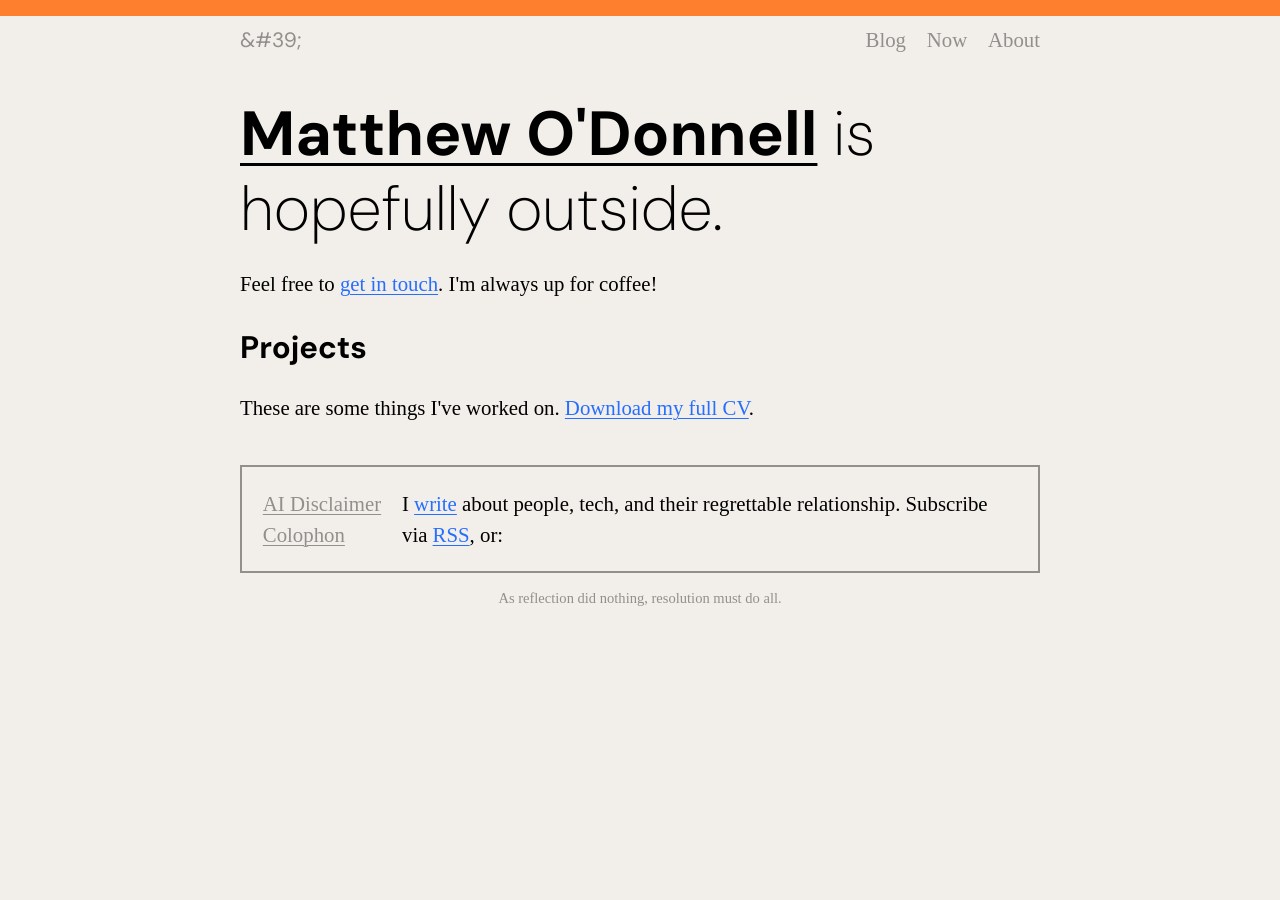
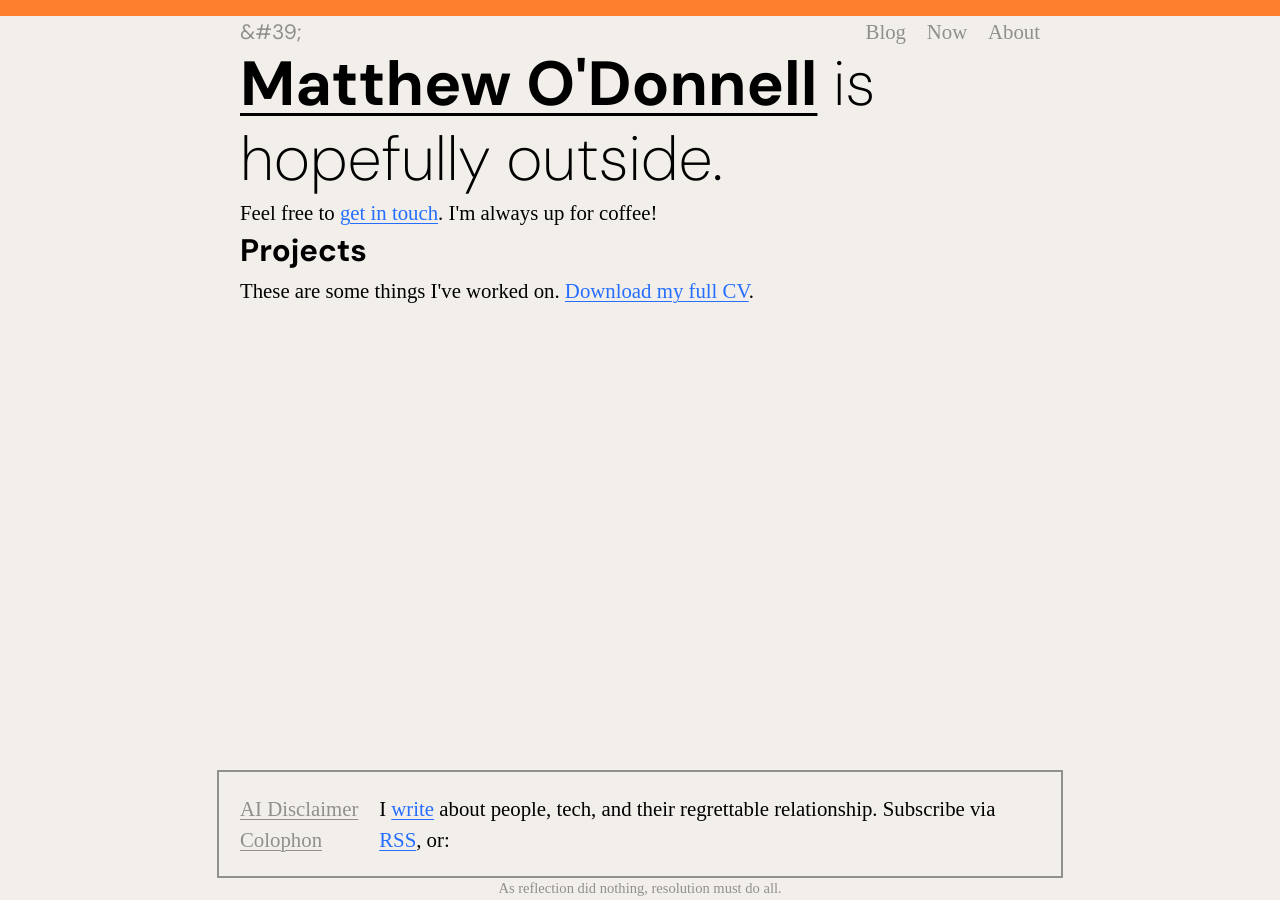
Before and after one commit to mattjamesod/personal-website, a Jekyll site: the page built from index.html, in a window 1280 px wide. Built offline with Jekyll 4.4.1, drawn with Linux system fonts in a browser that asks for light colours; some web fonts are replaced.

Commit message:
big guns

```diff
--- a/_layouts/with_navigation.html
+++ b/_layouts/with_navigation.html
@@ -18,8 +18,8 @@ layout: default
 <main class="center">
 	{{ content }}
 </main>
-<footer class="center">
-	<div class="footer-inner-container">
+<footer>
+	<div class="center footer-inner-container">
 		<nav>
 			<ul>
 				<li><a href="/ai-disclaimer">AI Disclaimer</a></li>
@@ -28,5 +28,5 @@ layout: default
 		</nav>
 		<p>I <a class="accent-color" href="/blog">write</a> about people, tech, and their regrettable relationship. Subscribe via  <a class="accent-color" href="mailto:mattjamesod@gmail.com" target="_blank"> RSS</a>, or:</p>
 	</div>
-	<p class="small-text">As reflection did nothing, resolution must do all.</p>
+	<p class="center small-text">As reflection did nothing, resolution must do all.</p>
 </footer>
--- a/assets/stylesheet.css
+++ b/assets/stylesheet.css
@@ -11,6 +11,8 @@
 	--font-accent-color-hover: #020887;
 }
 
+* { margin: 0; }
+
 html {
 	font-size: var(--font-size);
 	font-family: var(--font-serif);
@@ -21,6 +23,39 @@ html {
 
 body {
 	padding-inline: 1em;
+  display: flex;
+  min-height: 100dvh;
+  flex-direction: column;
+}
+
+main {
+	flex-grow: 1;
+}
+
+h1, h2, h3 {
+	font-family: var(--font-sans-serif);
+	margin-block-end: 0px;
+}
+
+ul {
+	list-style-type: none;
+	margin-block-start: 0px;
+	margin-block-end: 0px;
+	padding-inline-start: 0px;
+}
+
+a {
+	color: inherit;
+	text-decoration: none;
+	text-decoration-line: underline;
+	text-decoration-thickness: .05em;
+	text-underline-offset: .125em;
+
+	&:hover {
+		color: var(--font-accent-color-hover);
+		text-decoration-thickness: .1em;
+		text-decoration-skip-ink: none;
+	}
 }
 
 .center {
@@ -54,13 +89,6 @@ body {
 	background-color: var(--accent-color);
 }
 
-ul {
-	list-style-type: none;
-	margin-block-start: 0px;
-	margin-block-end: 0px;
-	padding-inline-start: 0px;
-}
-
 .bulleted {
 	list-style-type: disc;
 }
@@ -85,20 +113,6 @@ ul {
 	}
 }
 
-a {
-	color: inherit;
-	text-decoration: none;
-	text-decoration-line: underline;
-	text-decoration-thickness: .05em;
-	text-underline-offset: .125em;
-
-	&:hover {
-		color: var(--font-accent-color-hover);
-		text-decoration-thickness: .1em;
-		text-decoration-skip-ink: none;
-	}
-}
-
 .accent-color {
 	color: var(--font-accent-color);
 }
@@ -107,19 +121,9 @@ a {
 	font-family: var(--font-sans-serif);
 }
 
-h1, h2, h3 {
-	font-family: var(--font-sans-serif);
-	margin-block-end: 0px;
-}
-
 .last-updated-at {
 	margin-block-start: 0px;
 	color: var(--secondary-font-color);
-}
-
-footer {
-	margin-top: 2rem;
-	margin-bottom: 2rem;
 }
 
 .footer-inner-container {
--- a/index.html
+++ b/index.html
@@ -1,6 +1,5 @@
 ---
 layout: with_navigation
-navigation_header: home
 ---
 
 <h1 class="home-page-name"><strong><a href="/about">Matthew O'Donnell</a></strong> is hopefully outside.</h1>
```
